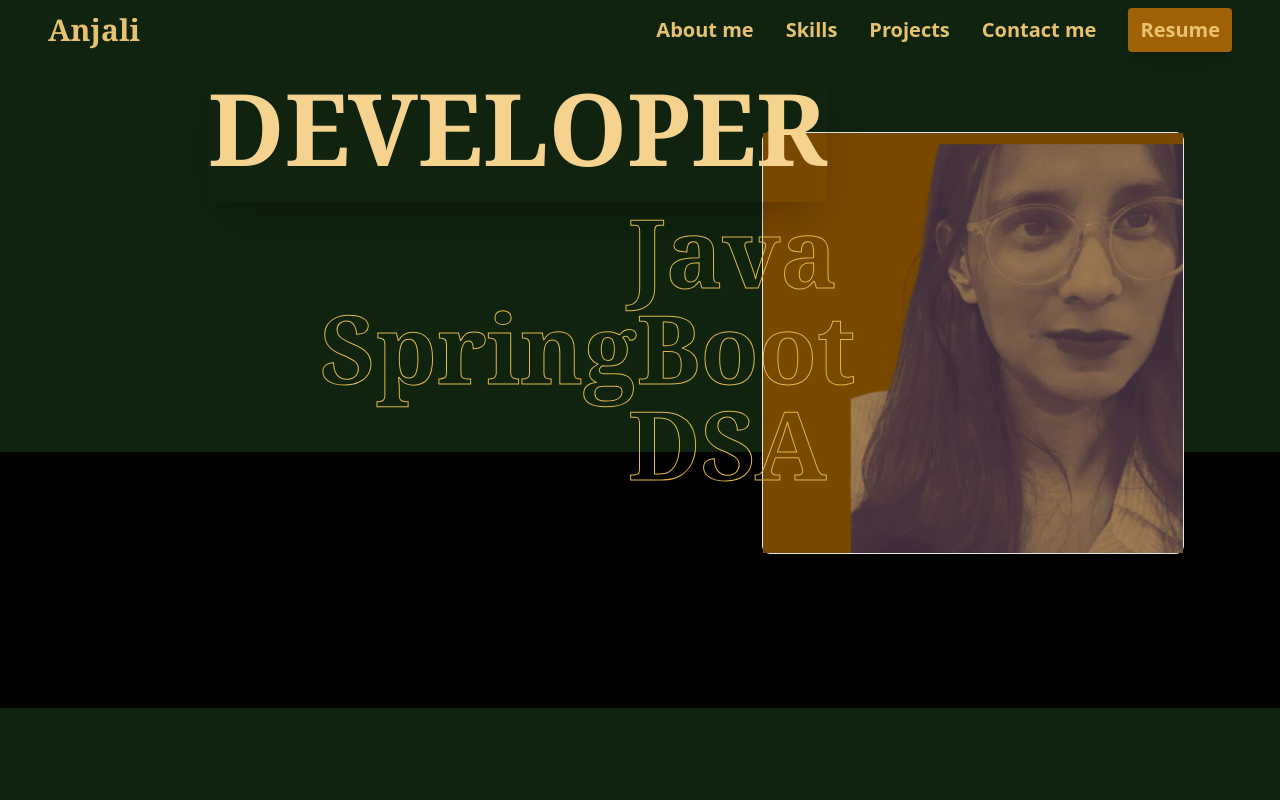
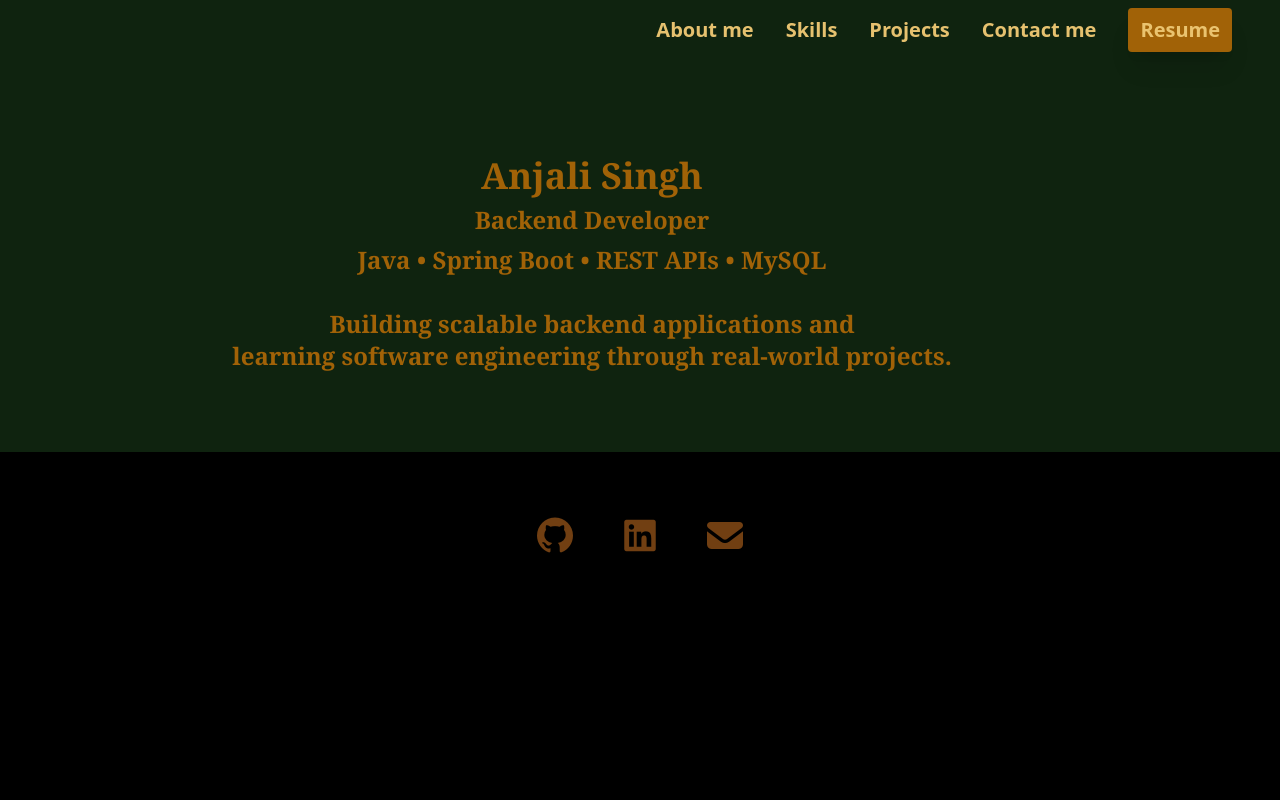
Before and after one commit to Anjali22-07/PortFolio, a React (Vite) app: page / in a window 1280 px wide. Shown: the top 800 px of the page. Built offline with nearby package versions, Linux system fonts and the light colour scheme.

Commit message:
chanes in the banner

```diff
--- a/src/Components/About.jsx
+++ b/src/Components/About.jsx
@@ -1,8 +1,10 @@
 import aboutImage from "../assets/pic.png";
+import Header from "./Header.jsx"
 
 const About=()=>{
     return (
         <>
+        <Header/>
         <div id="about" className="main-container border py-1 bg-[#fac65cf9] h-[90vh] flex ">
          <div className="px-12 mt-6">
             {/* this is image section */}
--- a/src/Components/Banner.jsx
+++ b/src/Components/Banner.jsx
@@ -4,37 +4,43 @@ const Banner=()=>{
         <>
 
          <div className="banner-container relative flex h-screen">
+         <div className="text-yellow-700 px-14 w-screen mt-24 mx-28">
+            <h1 className="text-4xl relative right-12 font-serif font-bold mt-2 items-start">Anjali Singh</h1>
+            <h3 className="text-2xl relative right-12 font-serif font-bold mt-2 items-start">Backend Developer</h3>
+            <h4 className="text-2xl relative right-12 font-serif font-bold mt-2 items-start">Java • Spring Boot • REST APIs • MySQL</h4>
+           <br/> <p className="text-2xl relative right-12 font-serif font-bold mt-2 items-start" >Building scalable backend applications and
+            <br/>learning
+software engineering through real-world projects.</p>
+         </div>
 
-         <div className="relative z-20">
-            <h1 className="relative text-[100px] left-52 font-serif font-bold text-[#f5d38e] shadow-2xl">
-               DEVELOPER
-                <span className="absolute text-[95px] top-32 left-[420px] text-transparent
-                    [-webkit-text-stroke:1px_#E0B84C] opacity-0 fade-up [animation-delay:0.3s]">
-                    Java
-                </span>
-                <span className="absolute text-[95px] top-56 left-28 text-transparent
-                    [-webkit-text-stroke:1px_#E0B84C] opacity-0 fade-up [animation-delay:0.6s]">
-                    SpringBoot
-                </span>
-                <span className="absolute text-[95px] top-80 h-32 left-[420px] text-transparent
-                    [-webkit-text-stroke:1px_#E0B84C] opacity-0 fade-up [animation-delay:0.9s]">
-                    DSA
-                </span>
-            </h1>
+          {/* BLACK BOX — BELOW DSA */}
+      <div className="absolute left-0 right-0 mx-0 top-[400px] h-[44vh] w-full bg-black">
+          <div className="icons-container mt-16 right-28 space-x-10">
+    <a
+      href="https://github.com/Anjali22-07"  // replace with your GitHub URL
+      target="_blank"
+      rel="noopener noreferrer"
+      className="text-yellow-900 hover:text-[#e49903] transition-colors duration-300 shadow-2xl"
+    > <i class="fa-brands text-4xl fa-github"></i></a>
+    <a
+      href="https://www.linkedin.com/in/anjali-singh-061685287/"  // replace with your GitHub URL
+      target="_blank"
+      rel="noopener noreferrer"
+      className="text-yellow-900 hover:text-[#e49903] transition-colors duration-300 shadow-2xl"
+    ><i class="fa-brands text-4xl fa-linkedin"></i></a>
+     <a
+      href="https://mail.google.com/mail/?view=cm&to=anjalis2277@gmail.com"  // replace with your GitHub URL
+      target="_blank"
+      rel="noopener noreferrer"
+      className="text-yellow-900 hover:text-[#e49903] transition-colors duration-300 shadow-2xl"
+    ><i class="fa-solid text-4xl fa-envelope"></i></a>
          </div>
-          {/* BLACK BOX — BELOW DSA */}
-      <div className="absolute left-0 right-0 mx-0 top-[400px] h-[32vh] w-full bg-black">
+        </div>
 
-        </div>
-        <div className=" absolute top-20 border right-24 rounded-lg">
-            <img src={bannerImage}
-             className="w-[420px] h-[420px] object-cover"
-                alt="Anjali"/>
-          </div>
           </div>
 
+</>
 
-        </>
     );
 };
 
--- a/src/Components/Header.jsx
+++ b/src/Components/Header.jsx
@@ -6,8 +6,7 @@ const Header=()=>{
         <div className="w-full main flex justify-between items-center px-12 mt-2">
 
           <div class="text-3xl font-serif font-bold">
-            {/* logo */}
-             Anjali
+
           </div>
           <div class="space-x-8 text-xl font-bold">
             {/* menu links */}
--- a/src/Components/Skills.jsx
+++ b/src/Components/Skills.jsx
@@ -7,9 +7,7 @@ const Skills=()=>{
                <div className="-mt-1">
                  <h1 className="relative text-[100px] left-[150px] mt-1 font-serif font-bold text-green-950">
                Technical Skills</h1>
-                <h1 className="relative text-[100px] left-[150px] -mt-28 m-0 font-serif font-bold text-transparent
-                    [-webkit-text-stroke:1px_#053827]">
-               Technical Skills</h1>
+
             </div>
 
                 <div className="flex">
```
